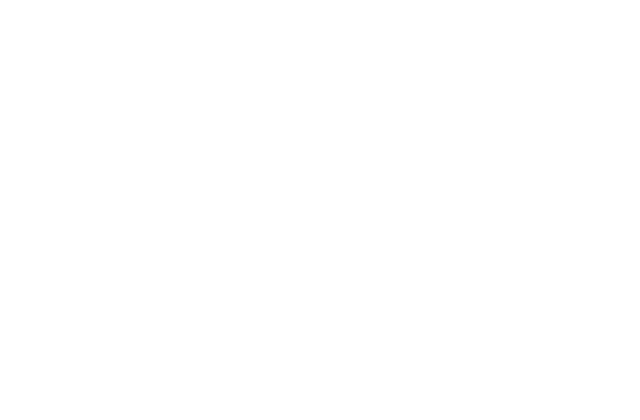
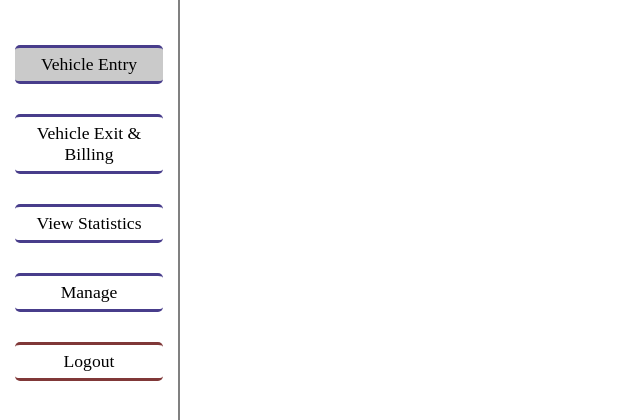
Before and after one commit to amithm7/dbms-parking, a website: page app/app.html in a window 1280 px wide. Shown: the top 420 px of the page, without its empty margins (0-640 px from the left). Drawn offline with Linux system fonts and the light colour scheme; files that its build step writes are made by us from their sources.

Commit message:
feat: nav bar for dashboard

```diff
--- a/app/app.html
+++ b/app/app.html
@@ -7,8 +7,23 @@
 	<title>Parking management system</title>
 
 	<link rel="stylesheet" href="static/css/common.css">
+	<link rel="stylesheet" href="static/css/app.css">
 </head>
 <body>
+	<section class="sidenav">
+		<a href="#" class="sidenav__btn sidenav__btn--active" name="vehicleEntry">Vehicle Entry</a>
+		<a href="#" class="sidenav__btn" name="vehicleExit">Vehicle Exit & Billing</a>
+		<a href="#" class="sidenav__btn" name="stats">View Statistics</a>
+		<a href="#" class="sidenav__btn" name="manage">Manage</a>
+		<a href="api/logout" class="sidenav__btn logout">Logout</a>
+	</section>
+	<section class="content">
+		<section class="content__vehicleEntry content--active"></section>
+		<section class="content__vehicleExit"></section>
+		<section class="content__stats"></section>
+		<section class="content__manage"></section>
+	</section>
 
+	<script src="static/js/app.js"></script>
 </body>
 </html>
--- /dev/null
+++ b/app/public/css/app.css
@@ -0,0 +1,36 @@
+.sidenav {
+	height: 100%;
+	width: 180px;
+	position: fixed;
+	top: 0;
+	left: 0;
+	padding: 15px;
+	border-right: 2px solid grey;
+}
+
+.sidenav__btn {
+	display: block;
+	padding: 6px;
+	border-width: 3px 0;
+	border-style: solid;
+	border-color: darkslateblue;
+	border-radius: 5px;
+	margin: 30px auto;
+	color: black;
+	font-size: 1.1em;
+	text-decoration: none;
+	text-align: center;
+}
+
+.sidenav__btn--active {
+	background-color: #cacaca;
+}
+
+.logout {
+	border-color: #803838;
+}
+
+.content {
+	margin-left: 180px;
+	height: 100%;
+}
--- a/app/public/js/login.js
+++ b/app/public/js/login.js
@@ -10,11 +10,11 @@ function initSignup() {
 	document.querySelector(".entryForm").classList.remove("entryForm--hidden");
 }
 
-function closeentryForm() {
+function closeEntryForm() {
 	document.querySelector(".entry").classList.remove("entry--hidden");
 	document.querySelector(".entryForm").classList.add("entryForm--hidden");
 }
 
 document.querySelector(".entry__login").addEventListener("click", initLogin);
 // document.querySelector(".entry__signup").addEventListener("click", initSignup);
-document.querySelector(".entryForm__cancel").addEventListener("click", closeentryForm);
+document.querySelector(".entryForm__cancel").addEventListener("click", closeEntryForm);
```
Also changed, not shown: app/public/js/app.js (added, +22 -0 lines).
